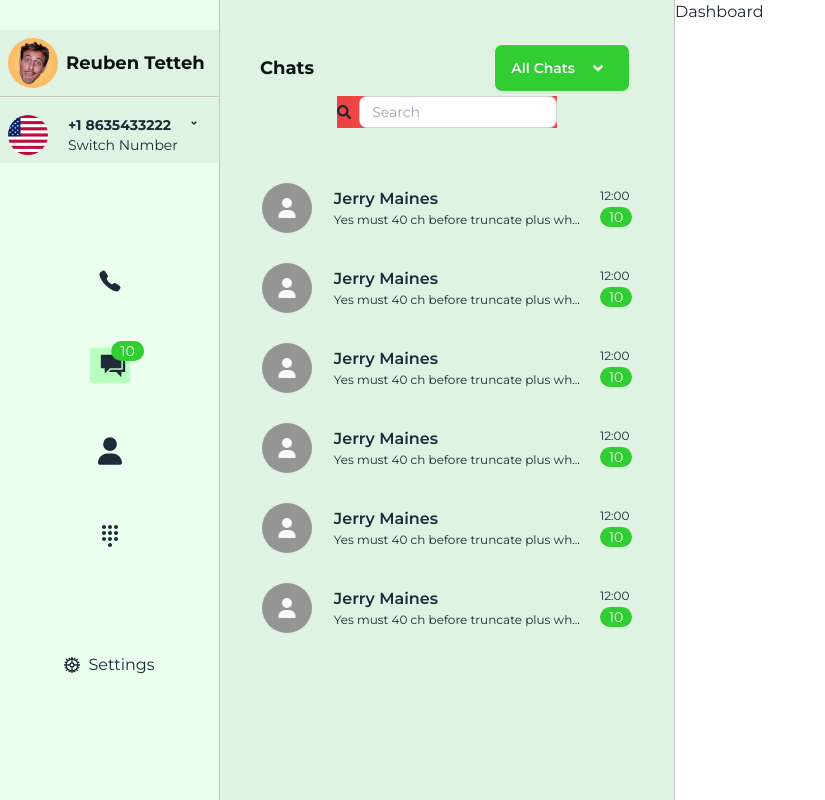
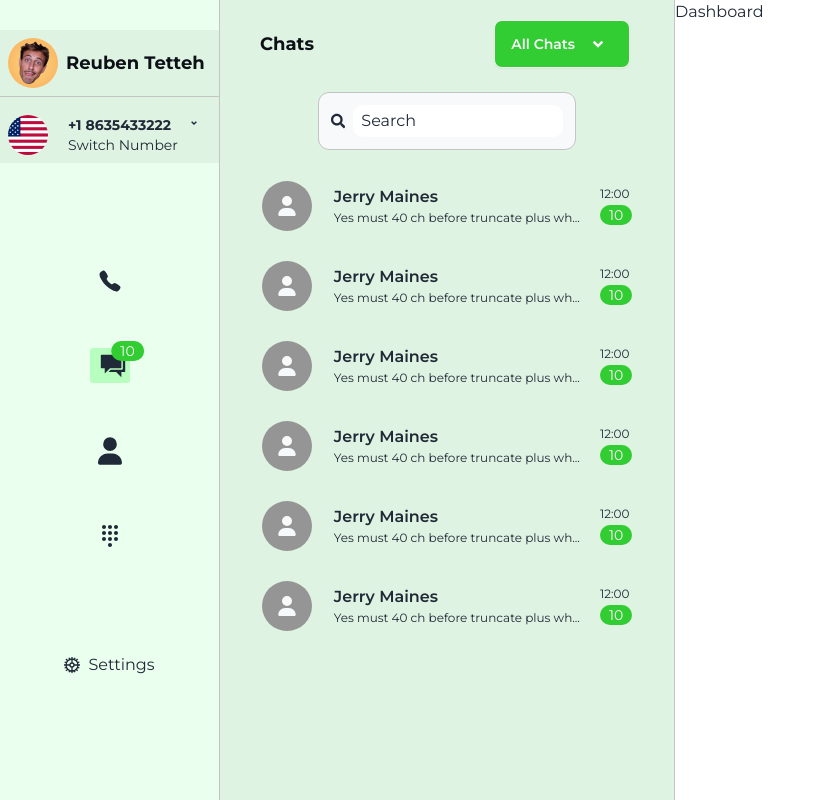
Before and after one commit to rkotchamp/coldbooth, a Next.js app: page /dashboard in a window 1280 px wide. Shown: the whole page, without its empty margins (0-825 px from the left). Built offline with nearby package versions, Linux system fonts and the light colour scheme.

Commit message:
created the styling for the search

```diff
--- a/app/dashboard/page.js
+++ b/app/dashboard/page.js
@@ -25,7 +25,7 @@ export default function Dashboard() {
 
       {/* Second Panel */}
       <section className="h-[var(--panel-heights)] w-[var(--second-panel-width)] border-r-[1px] border-[var(--gray-light-border-color)] bg-[var(--chat-panel-green-bg-color)]">
-        <div className="flex flex-col items-center justify-center p-10">
+        <div className="flex flex-col items-center justify-start gap-5 px-10 py-4">
           <div className="flex w-full items-center justify-between">
             <h1 className="panelHeading-text">Chats</h1>
             <div className="dropdown dropdown-end">
@@ -55,14 +55,13 @@ export default function Dashboard() {
             <div className="flex items-center gap-2">
               <label
                 htmlFor="search"
-                className="flex items-center gap-2 bg-red-500"
+                className="flex items-center gap-2 rounded-[11px] border-[1px] border-[var(--gray-light-border-color)] bg-[--gray-white-color] px-3 py-3"
               >
                 <FaSearch />
-
                 <input
                   type="text"
                   placeholder="Search"
-                  className="input input-sm input-bordered w-full max-w-xs"
+                  className="w-full max-w-xs rounded-[10px] px-2 py-1 text-[--gray-black-color] placeholder:text-[--gray-black-color] active:outline-[--cta-green-color]"
                   id="search"
                 />
               </label>
```
